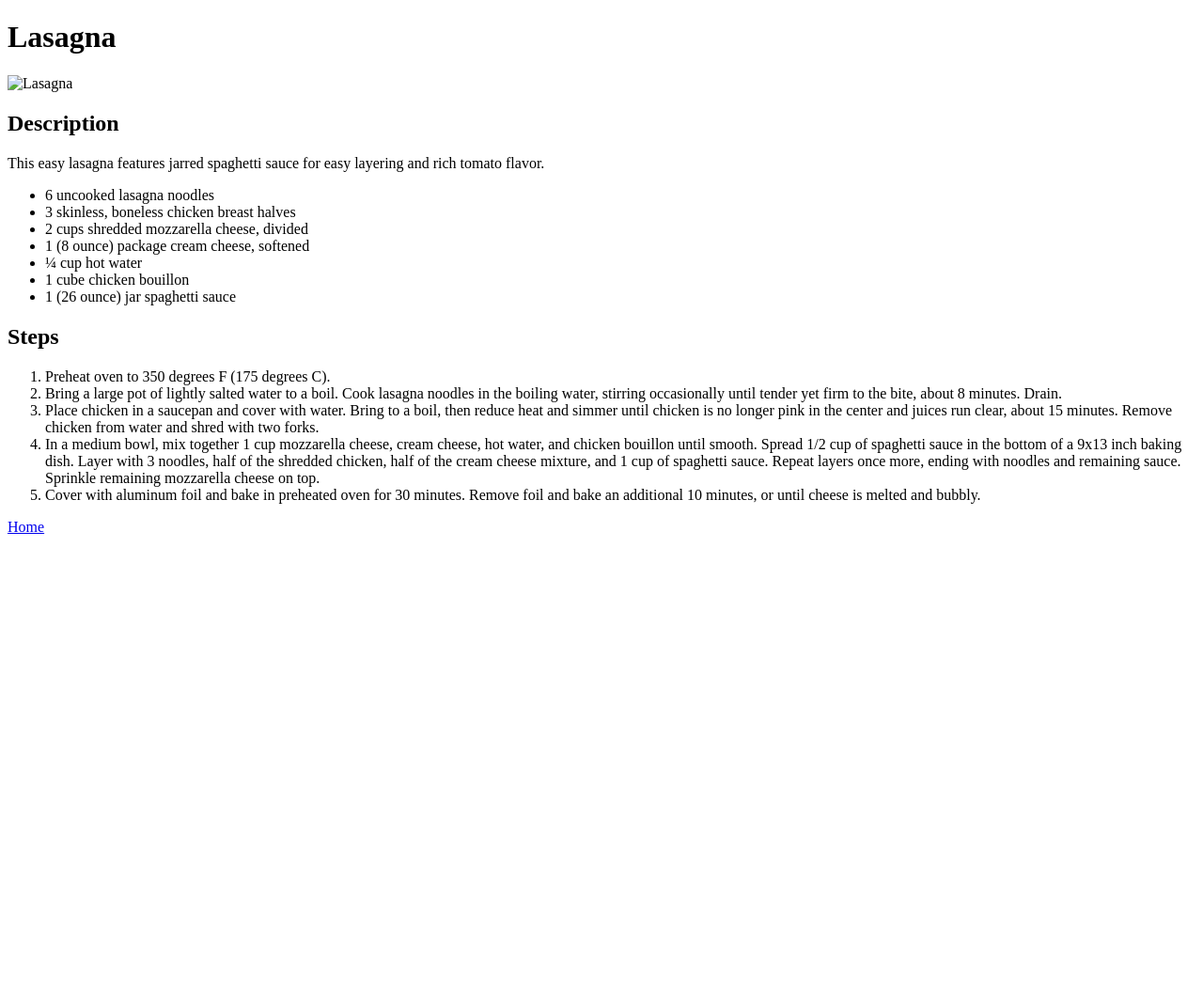
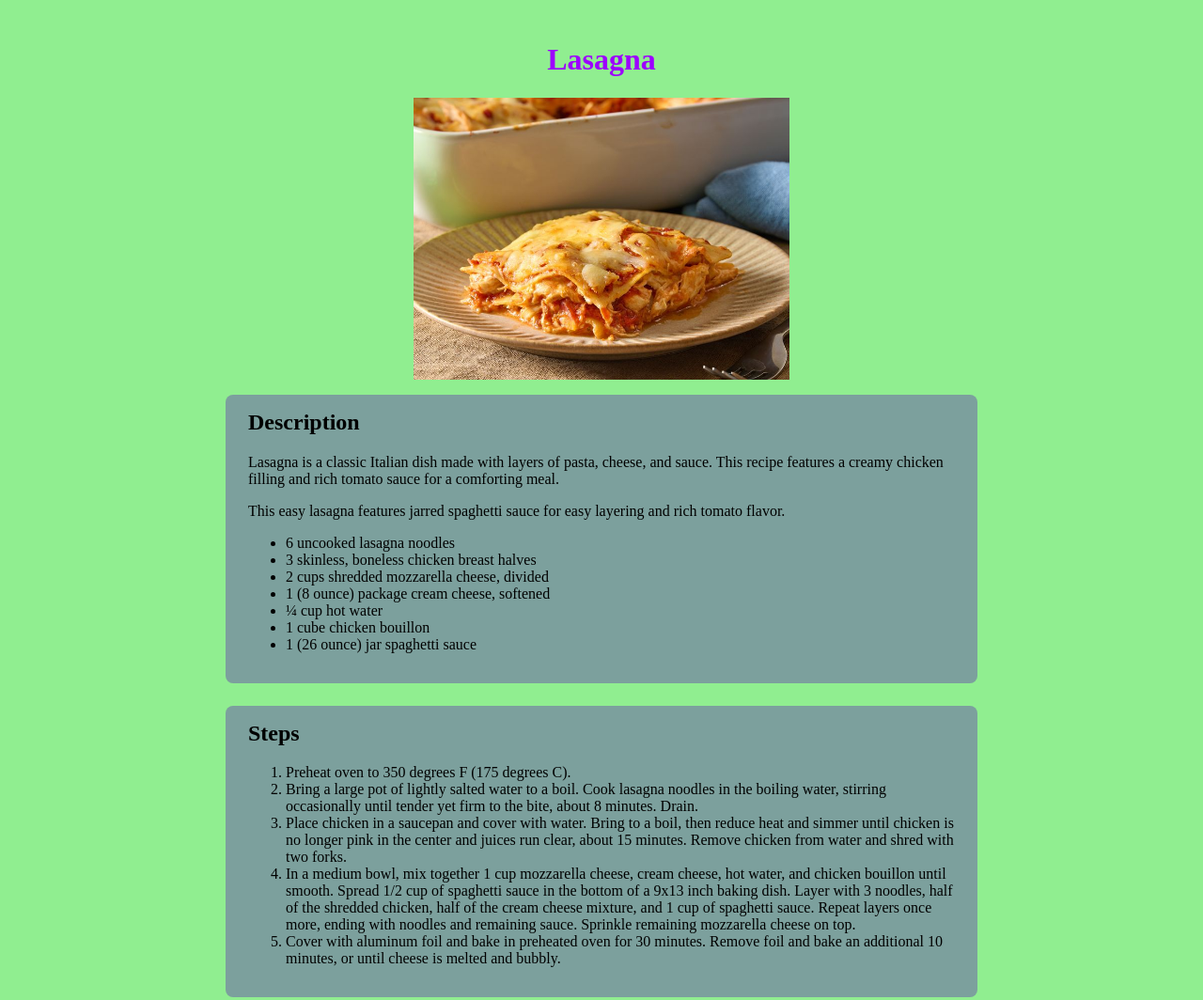
Before and after one commit to shantanuchoudhary11/odin-recipies, a plain HTML site: page recipes/lasagna.html in a window 1280 px wide. Shown: the top 1064 px of the page at 94% size. Before the commit the page ends 800 px from the top, so only its background shows below. Drawn offline with Linux system fonts and the light colour scheme.

Commit message:
decorate the pages

```diff
--- a/recipes/lasagna.html
+++ b/recipes/lasagna.html
@@ -4,11 +4,14 @@
     <meta charset="UTF-8">
     <meta name="viewport" content="width=device-width, initial-scale=1.0">
     <title>Lasagna Recipe</title>
+    <link rel="stylesheet" href="../styles.css">
 </head>
 <body>
     <h1>Lasagna</h1>
-    <img src="../images/lasagna-finished.jpg" alt="Lasagna" width="400">
+    <img src="images/lasagna-finished.jpg" alt="Lasagna" width="400">
+    <div class="description">
         <h2>Description</h2>
+        <p>Lasagna is a classic Italian dish made with layers of pasta, cheese, and sauce. This recipe features a creamy chicken filling and rich tomato sauce for a comforting meal.</p>
         <p>This easy lasagna features jarred spaghetti sauce for easy layering and rich tomato flavor.</p>
         <ul>
             <li>6 uncooked lasagna noodles</li>
@@ -19,6 +22,8 @@
             <li>1 cube chicken bouillon</li>
             <li>1 (26 ounce) jar spaghetti sauce</li>
         </ul>
+    </div>
+    <div class="steps">
         <h2>Steps</h2>
         <ol>
             <li>Preheat oven to 350 degrees F (175 degrees C).</li>
@@ -27,6 +32,7 @@
             <li>In a medium bowl, mix together 1 cup mozzarella cheese, cream cheese, hot water, and chicken bouillon until smooth. Spread 1/2 cup of spaghetti sauce in the bottom of a 9x13 inch baking dish. Layer with 3 noodles, half of the shredded chicken, half of the cream cheese mixture, and 1 cup of spaghetti sauce. Repeat layers once more, ending with noodles and remaining sauce. Sprinkle remaining mozzarella cheese on top.</li>
             <li>Cover with aluminum foil and bake in preheated oven for 30 minutes. Remove foil and bake an additional 10 minutes, or until cheese is melted and bubbly.</li>
         </ol>
+    </div>
     <a href="../index.html">Home</a>
 </body>
 </html>
--- /dev/null
+++ b/styles.css
@@ -0,0 +1,38 @@
+body {
+    background-color: lightgreen;
+    font-size: 1rem;
+    color: rgb(0, 0, 0);
+    max-width: 800px;
+    margin: 0 auto;
+    padding: 1.5rem;
+}
+
+h1 {
+    font-size: 2rem;
+    font-weight: bold;
+    color: rgb(157, 0, 255);
+    text-align: center;
+}
+
+img {
+    display: block;
+    margin: 1rem auto;
+}
+
+.description, .steps {
+    padding: 1rem 1.5rem;
+    margin-bottom: 1.5rem;
+    border-radius: 8px;
+}
+
+.description h2, .steps h2 {
+    margin-top: 0;
+}
+
+.description {
+    background-color: rgb(124, 160, 157);
+}
+
+.steps {
+    background-color: rgb(124, 160, 157);
+}
```
Also changed, not shown: index.html (+1 -0 lines), recipes/pesto-pizza.html (+6 -1 lines), recipes/images/lasagna-finished.jpg (renamed from recipes/images/lasagna- finished.jpg). Lines whose indentation alone changed are shown as unchanged.
